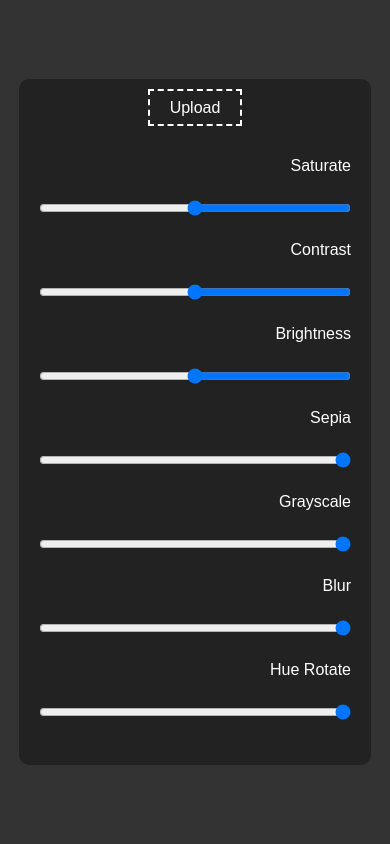
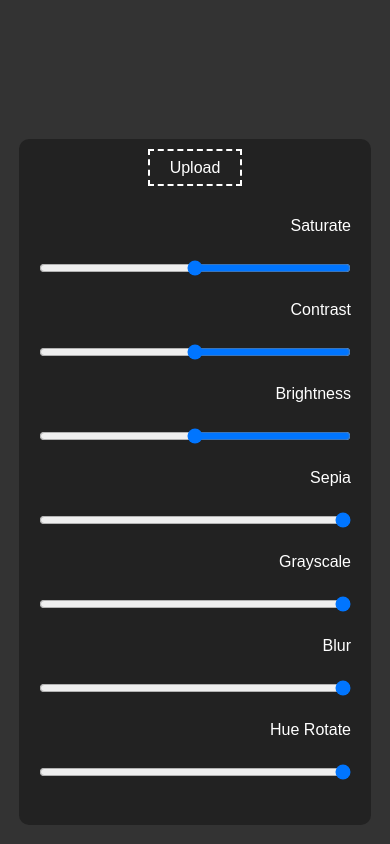
Before and after one commit to moaraby-projects/filters-Image, a plain HTML site: page index.html in a window 390 px wide. Drawn offline with Linux system fonts and the light colour scheme.

Commit message:
Add files via upload

```diff
--- a/css/master.css
+++ b/css/master.css
@@ -78,7 +78,7 @@ span {
 
 @media (max-width:992px) {
     .container {
-    padding-top: 20px;
+        margin-top: 60px;
         grid-template-columns: none;
         grid-template-rows: 1fr;
         gap: 40px;
```
